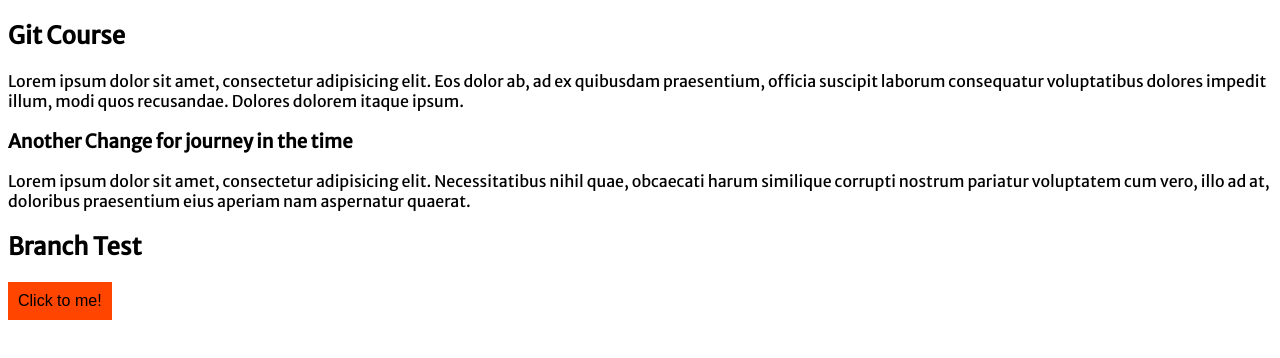
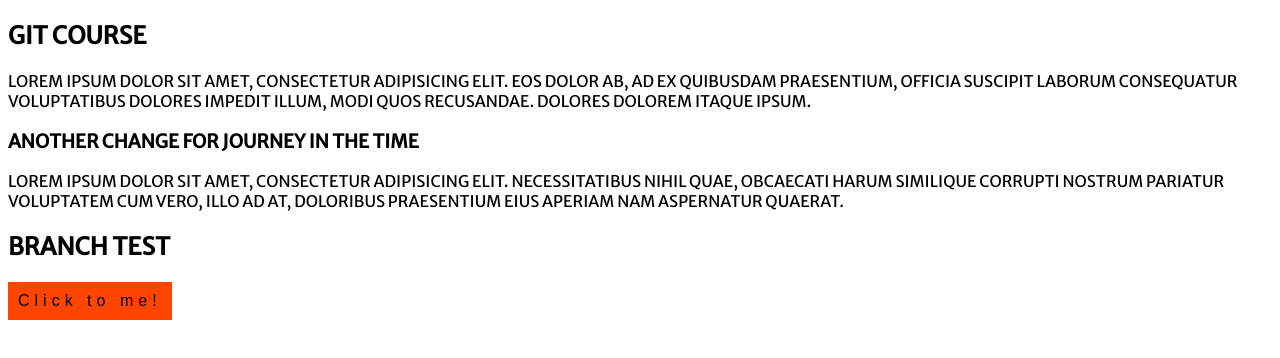
Before and after one commit to ExtaZys-Corp/test-git, a plain HTML site: page index.html in a window 1280 px wide. Drawn offline with Linux system fonts and the light colour scheme.

Commit message:
Cambio en el texto

```diff
--- a/styles/estilos.css
+++ b/styles/estilos.css
@@ -1,5 +1,6 @@
 body{
   font-family: 'Merriweather Sans', sans-serif;
+  text-transform: uppercase;
 }
 
 #buttonOne{
@@ -9,6 +10,7 @@ body{
   border: 0px;
   cursor: pointer;
   transition: 0.3s;
+  letter-spacing: 5px;
 }
 
 #buttonOne:hover{
```
